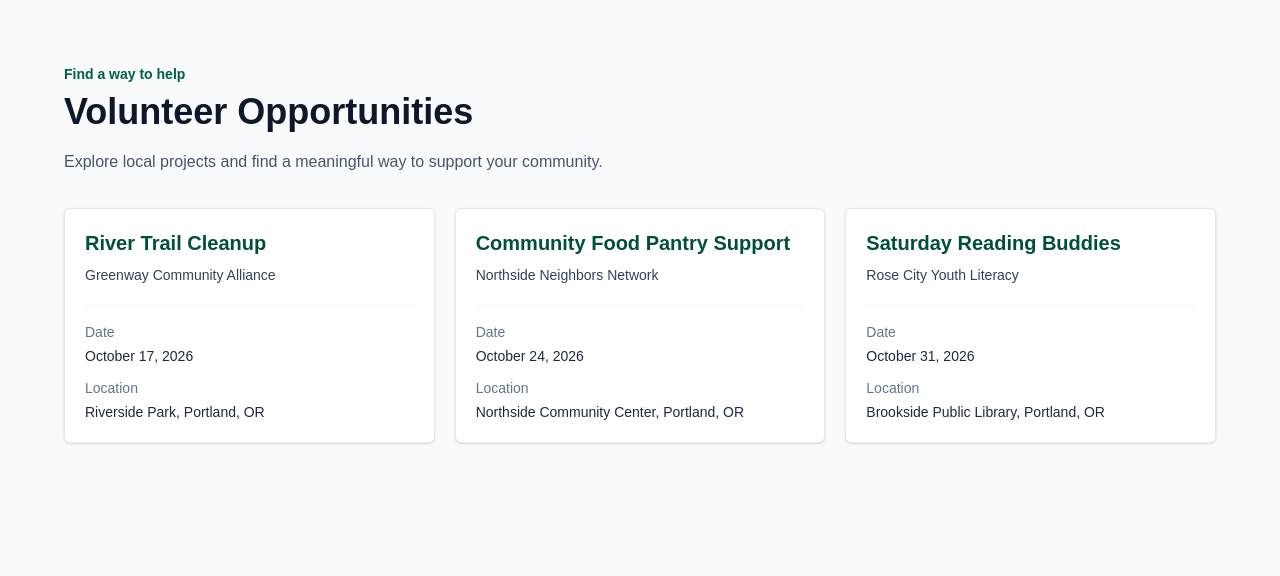
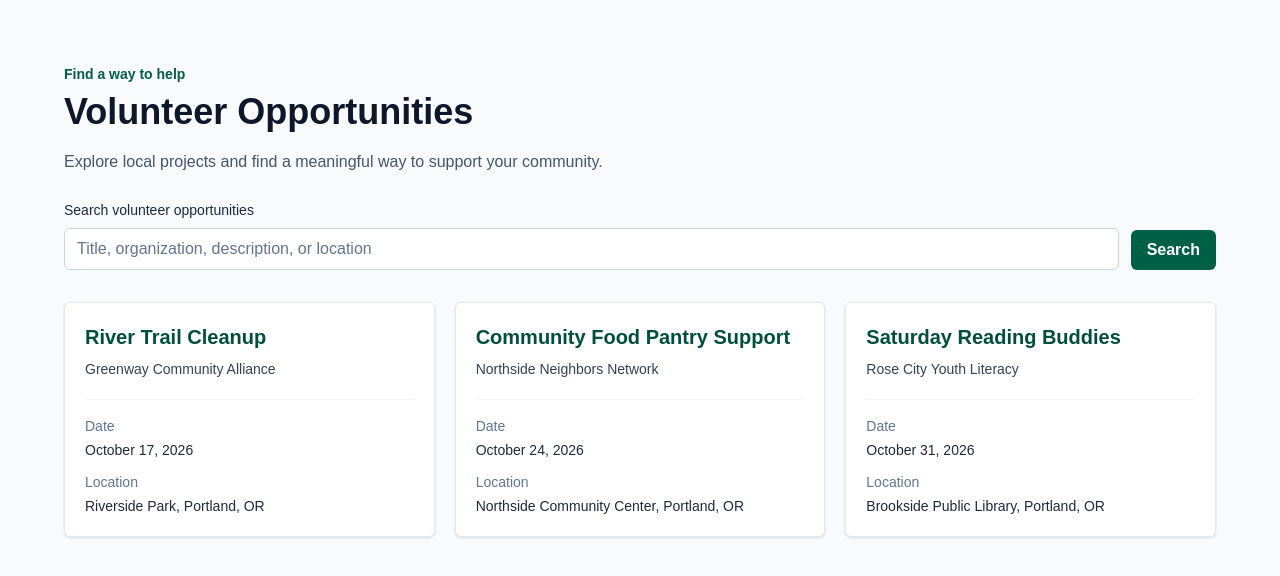
Before and after one commit to Nick2590/community-volunteer-hub, a Next.js app: page /projects in a window 1280 px wide. Shown: the top 576 px of the page. Built offline with nearby package versions, Linux system fonts and the light colour scheme.

Commit message:
Week 05: add volunteer opportunity search

```diff
--- a/app/projects/page.tsx
+++ b/app/projects/page.tsx
@@ -1,7 +1,23 @@
 import ProjectCard from '@/components/ProjectCard';
 import { projects } from '@/data/projects';
+import Link from 'next/link';
 
-export default function ProjectsPage() {
+export default async function ProjectsPage({
+  searchParams,
+}: {
+  searchParams: Promise<{ [key: string]: string | string[] | undefined }>;
+}) {
+  const searchParamsValue = await searchParams;
+  const queryParam = searchParamsValue.query;
+  const query = (Array.isArray(queryParam) ? queryParam[0] : queryParam)?.trim() ?? '';
+  const normalizedQuery = query.toLowerCase();
+  const matchingProjects = normalizedQuery
+    ? projects.filter((project) =>
+        [project.title, project.organization, project.description, project.location]
+          .some((field) => field.toLowerCase().includes(normalizedQuery)),
+      )
+    : projects;
+
   return (
     <main className="min-h-full flex-1 bg-slate-50 px-6 py-12 text-slate-900 sm:py-16">
       <div className="mx-auto w-full max-w-6xl">
@@ -17,14 +33,48 @@ export default function ProjectsPage() {
           </p>
         </header>
 
-        {projects.length > 0 ? (
+        <form action="/projects" method="get" className="mt-6 flex flex-col gap-3 sm:flex-row sm:items-end">
+          <div className="flex-1">
+            <label htmlFor="project-search" className="mb-2 block text-sm font-medium text-slate-800">
+              Search volunteer opportunities
+            </label>
+            <input
+              id="project-search"
+              name="query"
+              type="search"
+              defaultValue={query}
+              placeholder="Title, organization, description, or location"
+              className="w-full rounded-md border border-slate-300 bg-white px-3 py-2 text-slate-900 placeholder:text-slate-500 focus-visible:outline-2 focus-visible:outline-offset-2 focus-visible:outline-emerald-700"
+            />
+          </div>
+          <button
+            type="submit"
+            className="rounded-md bg-emerald-800 px-4 py-2 font-semibold text-white hover:bg-emerald-700 focus-visible:outline-2 focus-visible:outline-offset-2 focus-visible:outline-emerald-700"
+          >
+            Search
+          </button>
+          {query && (
+            <Link
+              href="/projects"
+              className="px-2 py-2 text-sm font-semibold text-emerald-800 hover:text-emerald-700 focus-visible:outline-2 focus-visible:outline-offset-2 focus-visible:outline-emerald-700"
+            >
+              Clear search
+            </Link>
+          )}
+        </form>
+
+        {matchingProjects.length > 0 ? (
           <ul className="mt-8 grid gap-5 sm:grid-cols-2 lg:grid-cols-3">
-            {projects.map((project) => (
+            {matchingProjects.map((project) => (
               <li key={project.id}>
                 <ProjectCard project={project} />
               </li>
             ))}
           </ul>
+        ) : query ? (
+          <p role="status" className="mt-8 rounded-md border border-slate-200 bg-white p-6 text-slate-700">
+            No volunteer opportunities found.
+          </p>
         ) : (
           <p className="mt-8 rounded-md border border-slate-200 bg-white p-6 text-slate-700">
             There are no volunteer opportunities available right now. Please check back soon.
```
